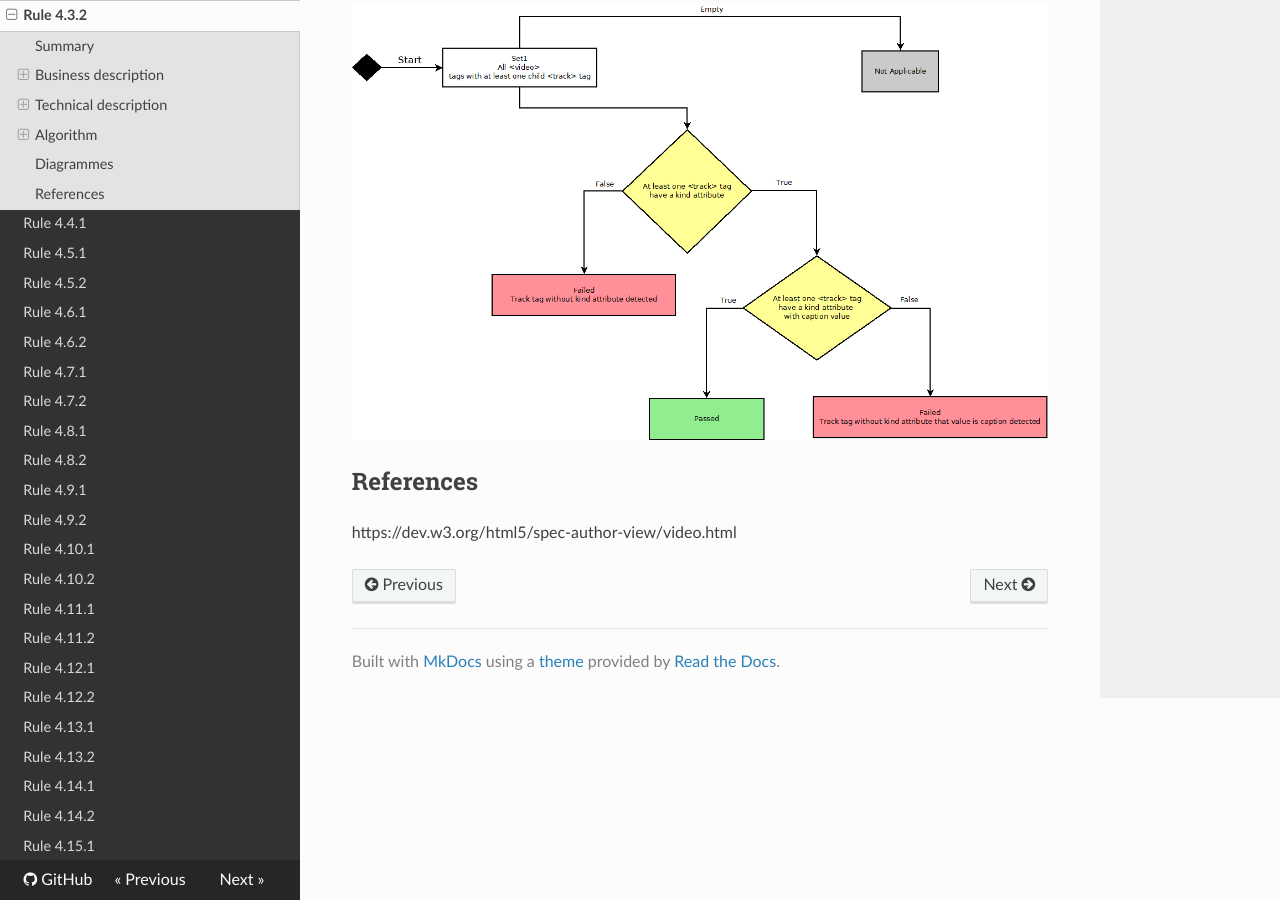
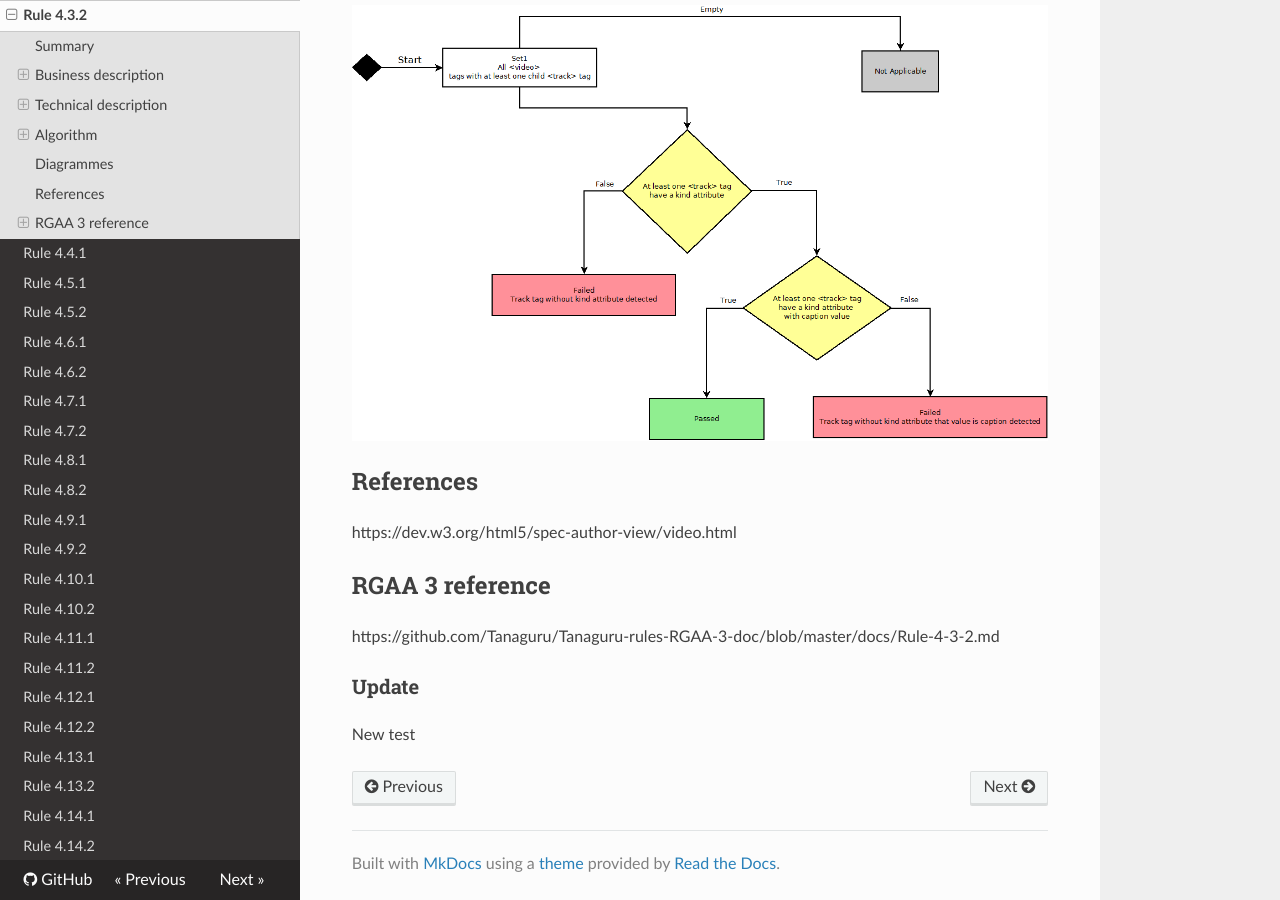
Before and after one commit to Tanaguru/RGAA3-2016, an MkDocs documentation site: the page built from docs/Rule-4-3-2.md, in a window 1280 px wide and 900 px high, scrolled down 2760 px. Built offline with MkDocs 1.6.1, drawn with Linux system fonts in a browser that asks for light colours; nearby versions of some CDN libraries; old or Windows-style settings are respelled for this version of MkDocs.

Commit message:
Update test 4.3.2

```diff
--- a/docs/Rule-4-3-2.md
+++ b/docs/Rule-4-3-2.md
@@ -103,4 +103,13 @@ At least one video with track tag without kind attribute that value is caption (
 ![](https://raw.githubusercontent.com/Tanaguru/RGAA3-2016/master/docs/Diagrammes/Test4-3-2.png?token=AI6sA2ThE_N5fJHe1fg1Gq-fXcmozMhZks5Y9iZvwA%3D%3D)
 
 ## References
+
 https://dev.w3.org/html5/spec-author-view/video.html
+
+## RGAA 3 reference
+
+https://github.com/Tanaguru/Tanaguru-rules-RGAA-3-doc/blob/master/docs/Rule-4-3-2.md
+
+### Update
+
+New test
```
